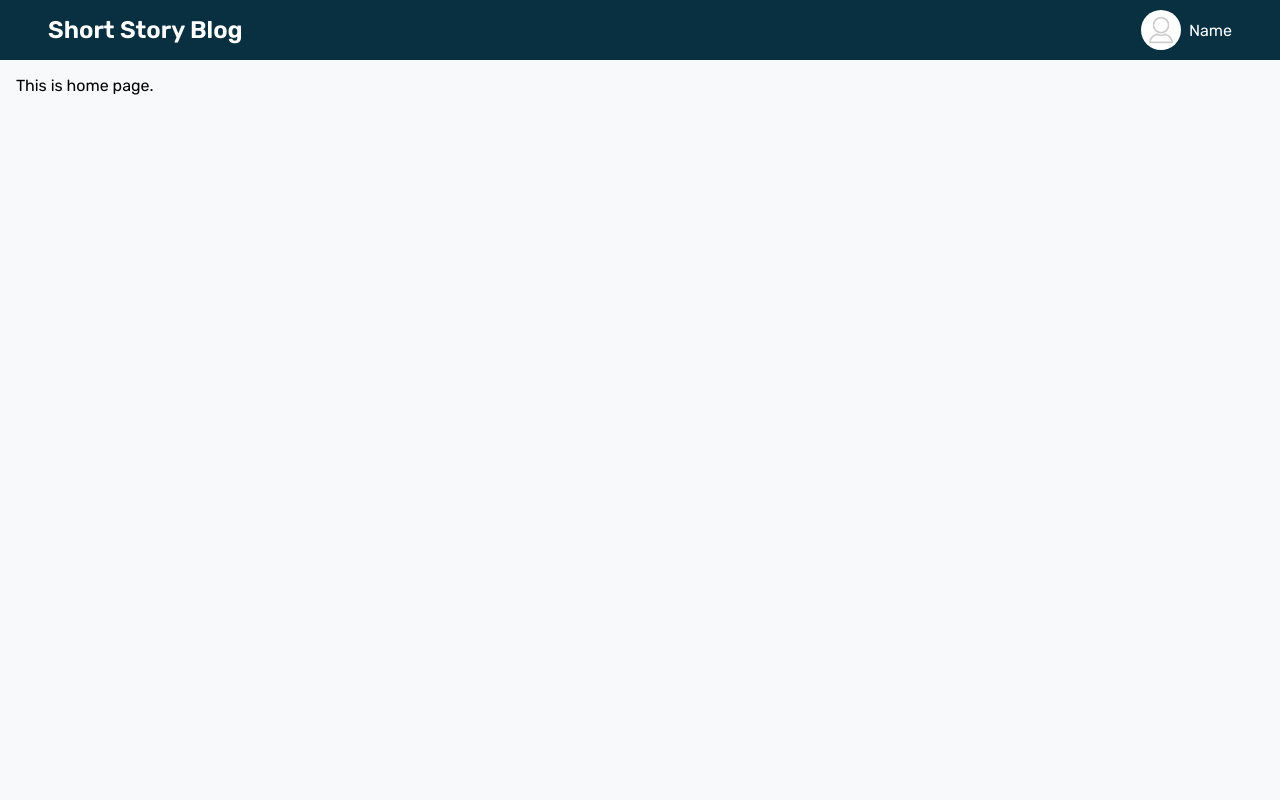
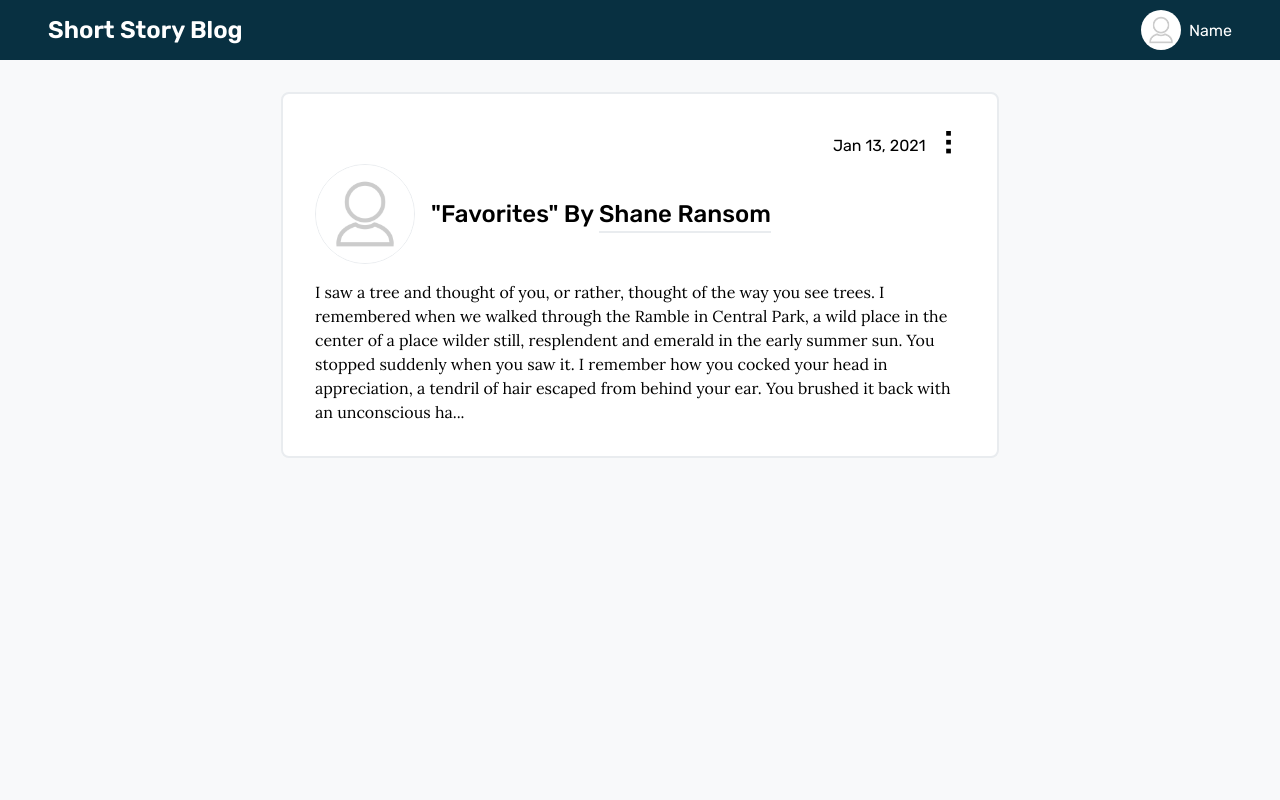
Before and after one commit to Parsa-jalilifar/Short_Story_Blog, a Flask app: page / in a window 1280 px wide. Run offline with Flask 2, Linux system fonts and the light colour scheme.

Commit message:
card layout is made

```diff
--- a/shortstoryblog/main/routes.py
+++ b/shortstoryblog/main/routes.py
@@ -2,7 +2,18 @@ from flask import Blueprint, render_template, url_for
 
 main = Blueprint("main", __name__)
 
-@main.route('/')
+posts = [
+    {
+        "author": "Shane Ransom",
+        "title": "Favorites",
+        "content": "I saw a tree and thought of you, or rather, thought of the way you see trees. I remembered when we walked through the Ramble in Central Park, a wild place in the center of a place wilder still, resplendent and emerald in the early summer sun. You stopped suddenly when you saw it. I remember how you cocked your head in appreciation, a tendril of hair escaped from behind your ear. You brushed it back with an unconscious ha...",
+        "date_posted": "Jan 13, 2021",
+        "image_file": "default.jpg",
+    }
+]
+
+
+@main.route("/")
 @main.route("/home")
 def home():
-   return render_template('home.html', title='Home')
+    return render_template("home.html", title="Home", posts=posts)
--- a/shortstoryblog/static/main.css
+++ b/shortstoryblog/static/main.css
@@ -20,7 +20,7 @@ body {
 .main-container {
   font-family: "Rubik", sans-serif;
   background-color: var(--clr2);
-  height: 100%;
+  /* height: 100vh; */
 }
 
 /* Header style */
@@ -57,13 +57,14 @@ body {
   max-width: 40px;
   max-height: 40px;
   margin-right: 0.5rem;
+  border-radius: 100%;
+  overflow: hidden;
 }
 
 .profile-container .profile .img-holder img {
   width: 100%;
   height: 100%;
   object-fit: cover;
-  border-radius: 50px;
 }
 
 .profile-container .sub-menu {
@@ -72,6 +73,7 @@ body {
   top: 60px;
   background-color: white;
   border: 2px solid var(--clr3);
+  border-radius: 4px;
   width: 140px;
   padding: 0.8rem;
   animation: subMenu 0.4s cubic-bezier(0.45, 0.05, 0.55, 0.95) forwards;
@@ -110,5 +112,87 @@ body {
 }
 
 .body-content {
-  padding: 1rem;
+  padding: 2rem 1rem;
+  height: calc(100vh - 60px);
+  /* min-height: 100%; */
 }
+
+/* cards styling starts here */
+
+.card-container {
+  display: flex;
+  flex-direction: column;
+  align-items: center;
+  justify-content: center;
+  /* height: 100%; */
+}
+
+.card-container .card-box {
+  background-color: #ffff;
+  border: 2px solid var(--clr3);
+  border-radius: 8px;
+  max-width: calc(750px - 2rem);
+  width: 100%;
+  padding: 2rem;
+}
+
+.card-container .card-box .box-top {
+  display: flex;
+  align-items: center;
+  justify-content: flex-end;
+}
+
+.card-container .card-box .box-top p {
+  margin-right: 1rem;
+}
+
+.card-container .card-box .box-top::after {
+  content: "\2807";
+  font-size: 32px;
+}
+
+.card-container .card-box .box-title {
+  display: flex;
+  align-items: center;
+}
+.card-container .card-box .box-title .img-holder {
+  max-width: 100px;
+  max-height: 100px;
+  margin-right: 1rem;
+  border-radius: 100%;
+  overflow: hidden;
+  border: 1px solid var(--clr3);
+}
+
+.card-container .card-box .box-title .img-holder img {
+  width: 100%;
+  height: 100%;
+  object-fit: cover;
+}
+
+.card-container .card-box .box-title h2 {
+  font-weight: 500;
+}
+.card-container .card-box .box-title h2 a {
+  text-decoration: none;
+  color: #000;
+  position: relative;
+}
+
+.card-container .card-box .box-title h2 a::after {
+  content: "";
+  position: absolute;
+  left: 0;
+  bottom: -5px;
+  width: 100%;
+  height: 2px;
+  background-color: var(--clr3);
+}
+
+.card-container .card-box .box-content p {
+  margin-top: 1rem;
+  font-family: "Lora", serif;
+  line-height: 1.5;
+  font-size: 16px;
+  font-weight: 400;
+}
--- a/shortstoryblog/templates/home.html
+++ b/shortstoryblog/templates/home.html
@@ -1,4 +1,22 @@
 {% extends 'main_layout.html' %}
 {% block main_content %}
-<p>This is home page.</p>
+<div class="card-container">
+    <div class="card-box">
+
+        <div class="box-top">
+            <p>{{posts[0].date_posted}}</p>
+        </div>
+
+        <div class="box-title">
+            <div class="img-holder">
+                <img src="{{ url_for('static', filename='profile_pics/default.jpg') }}" alt="profile picture" />
+            </div>
+            <h2>"{{posts[0].title}}" By <a href="">{{posts[0].author}}</a></h2>
+        </div>
+
+        <div class="box-content">
+            <p>{{posts[0].content}}</p>
+        </div>
+    </div>
+</div>
 {% endblock main_content %}
--- a/shortstoryblog/templates/main_layout.html
+++ b/shortstoryblog/templates/main_layout.html
@@ -17,7 +17,7 @@
             <div class="profile-container" onclick="showSubMenu()">
                 <div class="profile">
                     <div class="img-holder">
-                        <img src="{{ url_for('static', filename='profile_pics/default.jpeg') }}"
+                        <img src="{{ url_for('static', filename='profile_pics/default.jpg') }}"
                             alt="profile picture" />
                     </div>
                     <p>Name</p>
```
Also changed, not shown: shortstoryblog/static/profile_pics/default.jpg (renamed from shortstoryblog/static/profile_pics/default.jpeg).
